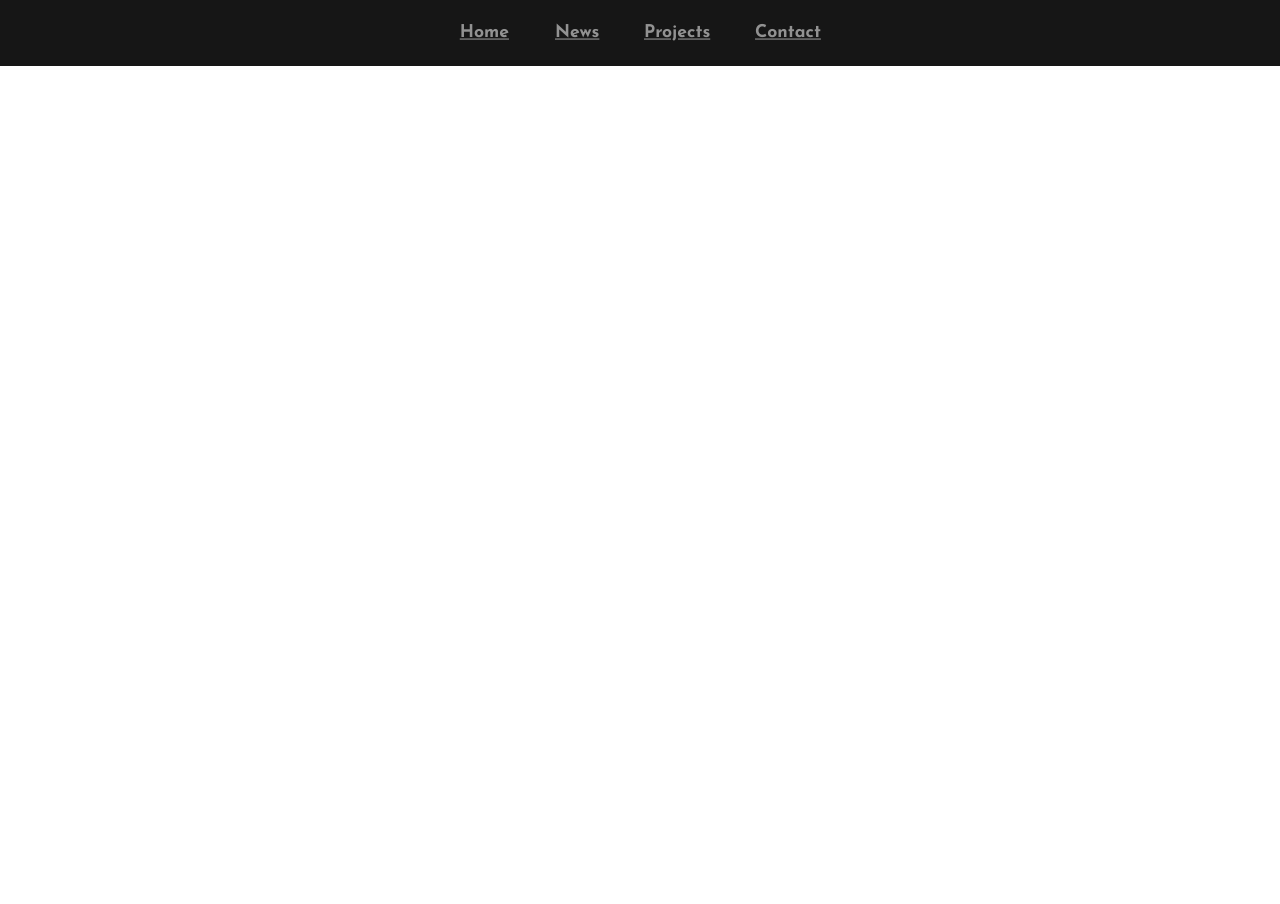
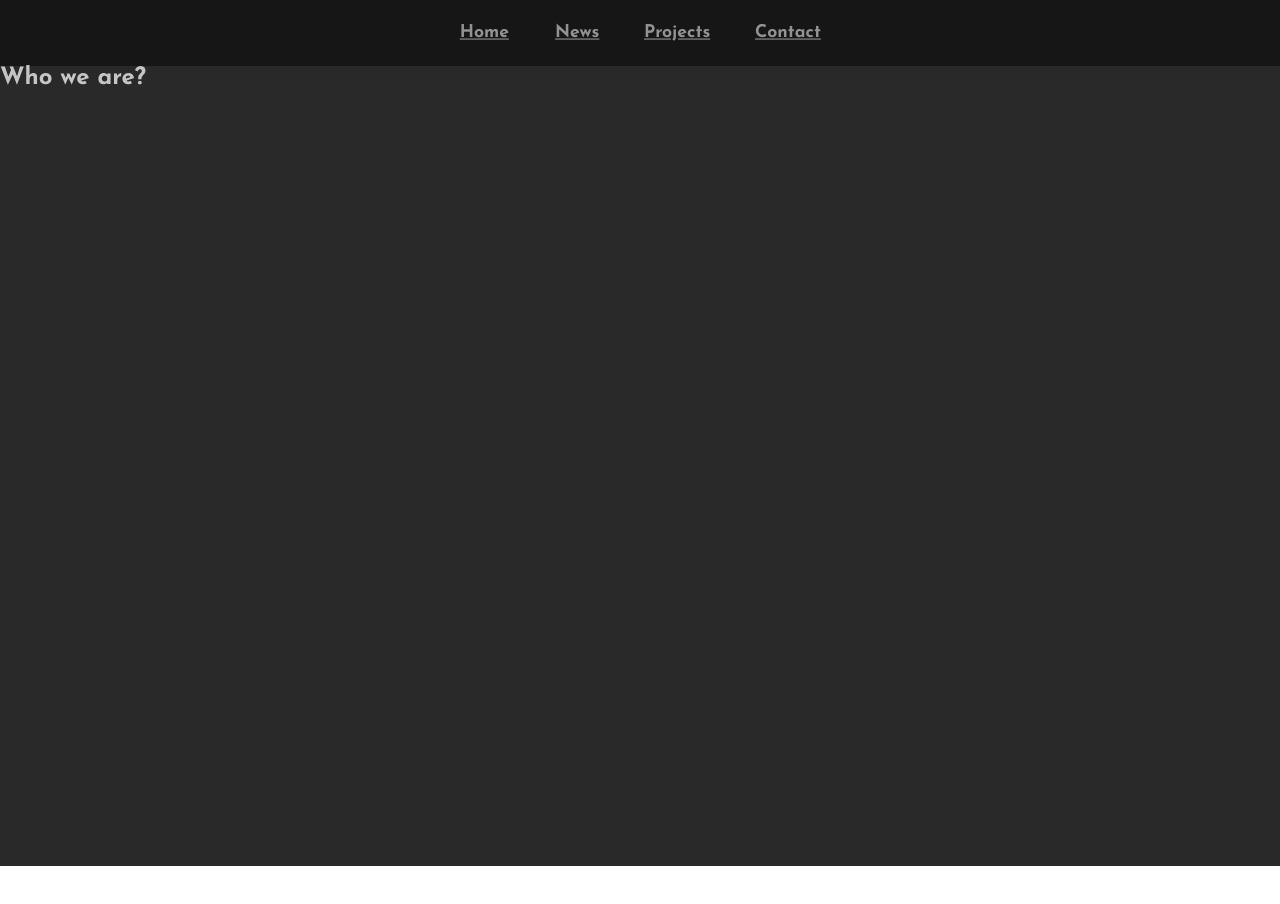
Before and after one commit to AuryChar/pudim-soft, a plain HTML site: page index.html in a window 1280 px wide. Shown: the top 904 px of the page. After the commit the page ends 866 px from the top, so only its background shows below. Drawn offline with Linux system fonts and the light colour scheme.

Commit message:
New Section

```diff
--- a/assets/css/styles.css
+++ b/assets/css/styles.css
@@ -14,7 +14,7 @@
     transition: all 0.2s ease-in-out;
 }
 
-.menu-label svg:hover {
+.menu-label svg:active {
     fill: #c5c5c5;
 }
 
@@ -37,8 +37,14 @@ nav a:hover {
     color: #c5c5c5;
 }
 
-.container {
-    height: 250vh;
+.who-are-us {
+    min-height: 100vh;
+    background-color: #292929;
+    color: #c5c5c5;
+    display: flex;
+}
+
+.who-are-us div {
 }
 
 @media screen and (max-width: 768px) {
@@ -66,4 +72,8 @@ nav a:hover {
     .menu-input:checked~nav {
         display: flex;
     }
+
+    .menu-input:checked~.menu-label svg {
+        fill: #c5c5c5;
+    }
 }
--- a/index.html
+++ b/index.html
@@ -27,9 +27,11 @@
                 <a href="">Contact</a>
             </nav>
     </aside>
-    <div class="container">
-
-    </div>
-</body>
-
+    <section>
+        <div class="who-are-us">
+            <div>
+                <h2>Who we are?</h2>
+            </div>
+        </div>
+    </section>
 </html>
```
Also changed, not shown: assets/svg/icons8-cardápio.svg (renamed from assets/ico/icons8-cardápio.svg).
